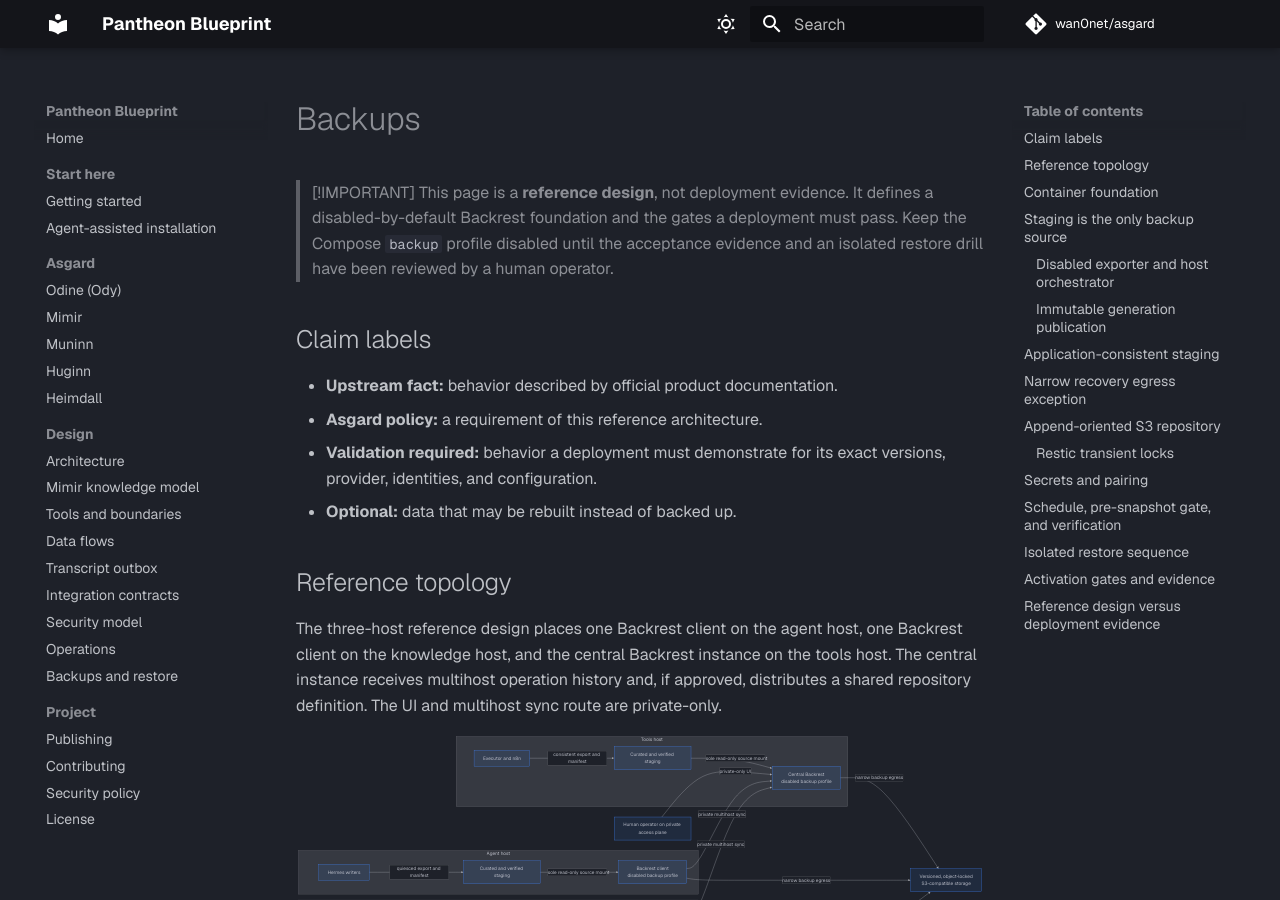
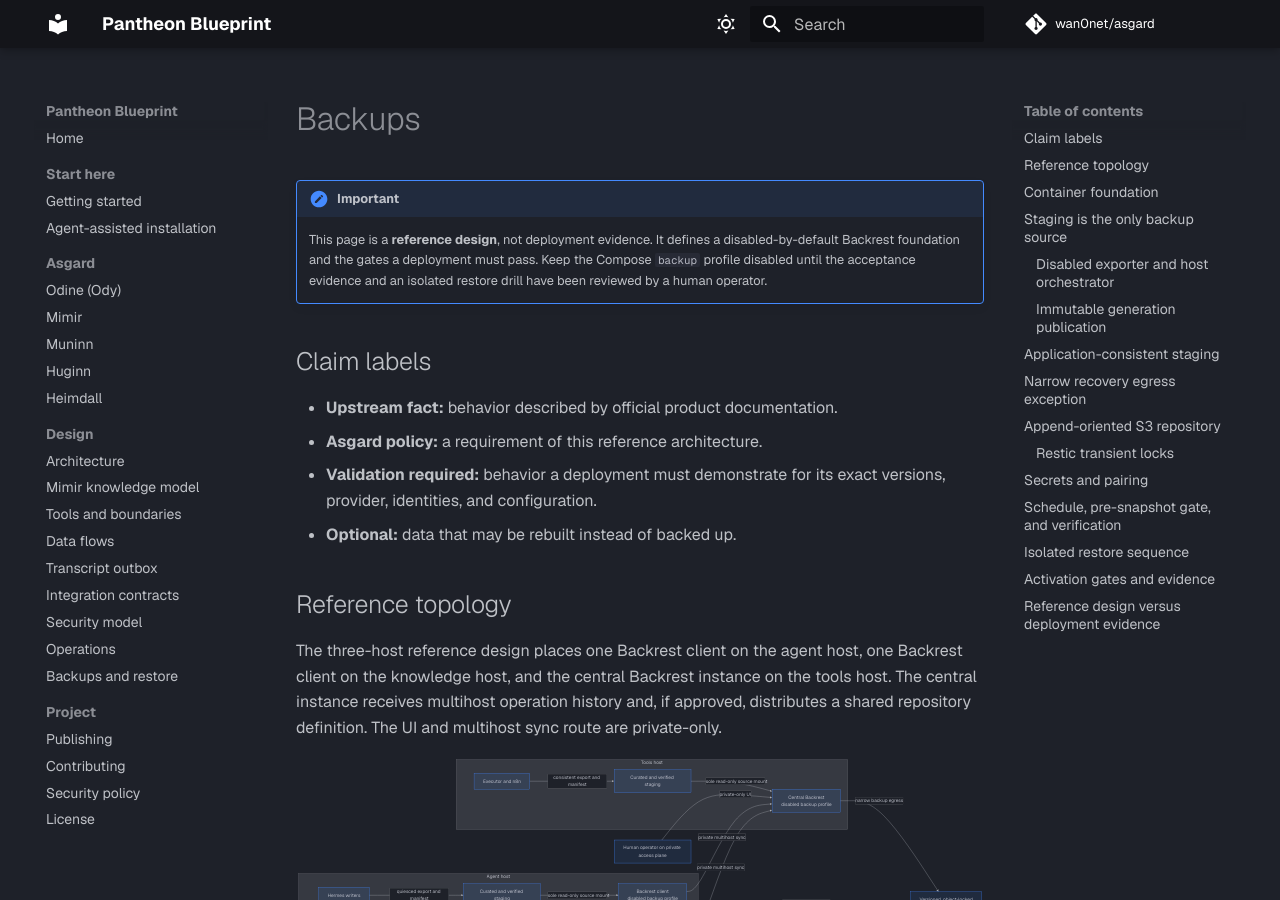
Before and after one commit to wan0net/asgard, an MkDocs documentation site: the page built from docs/backups.md, in a window 1280 px wide and 900 px high. Built offline with MkDocs 1.6.1 and Material for MkDocs 9.7.7, drawn with Linux system fonts in a browser that asks for light colours; comment, search, counter and statistics services are not loaded.

```diff
--- a/docs/backups.md
+++ b/docs/backups.md
@@ -1,10 +1,11 @@
 # Backups
 
-> [!IMPORTANT]
-> This page is a **reference design**, not deployment evidence. It defines a
-> disabled-by-default Backrest foundation and the gates a deployment must pass.
-> Keep the Compose `backup` profile disabled until the acceptance evidence and
-> an isolated restore drill have been reviewed by a human operator.
+!!! important
+
+    This page is a **reference design**, not deployment evidence. It defines a
+    disabled-by-default Backrest foundation and the gates a deployment must pass.
+    Keep the Compose `backup` profile disabled until the acceptance evidence and
+    an isolated restore drill have been reviewed by a human operator.
 
 ## Claim labels
 
```
